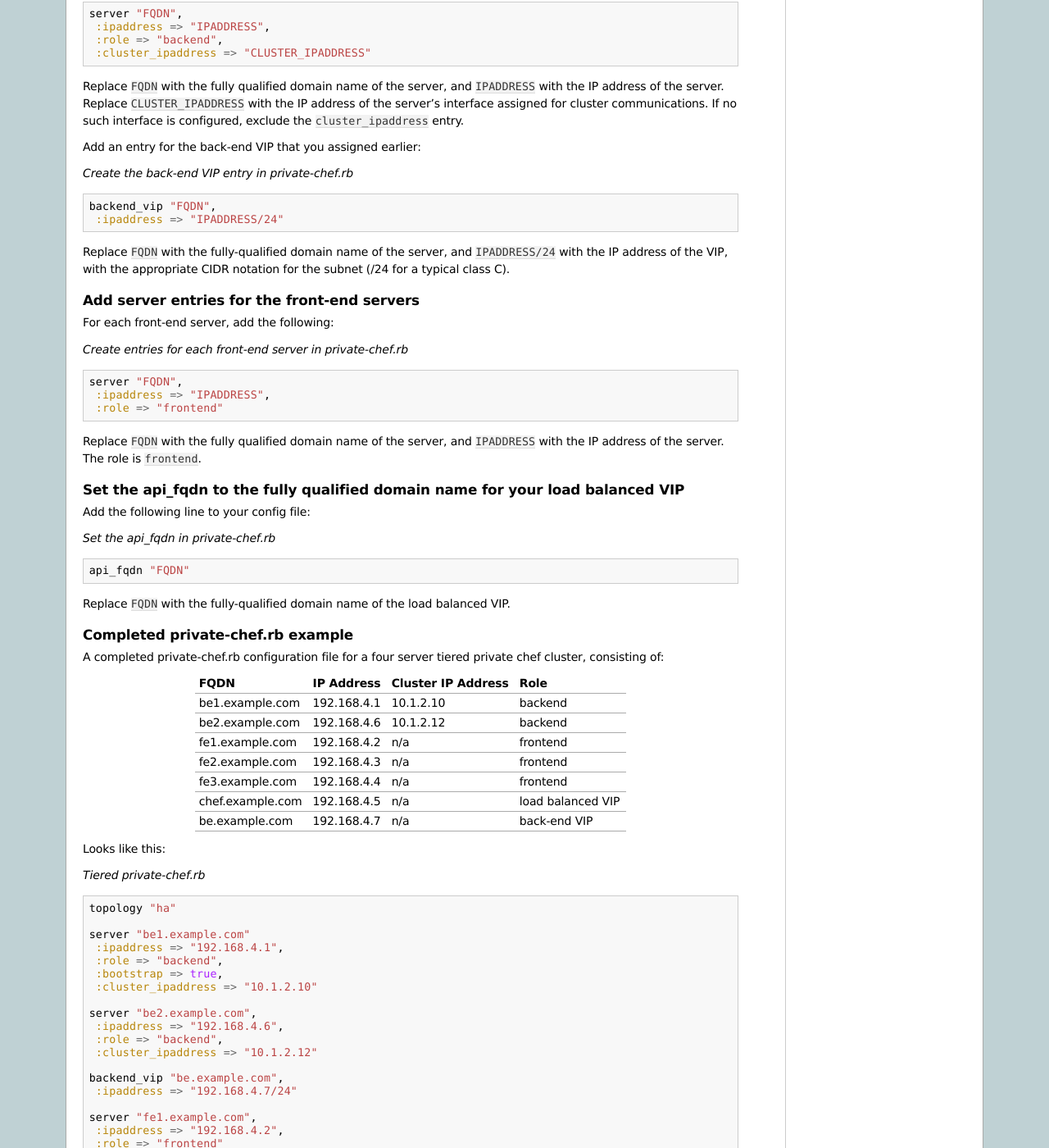
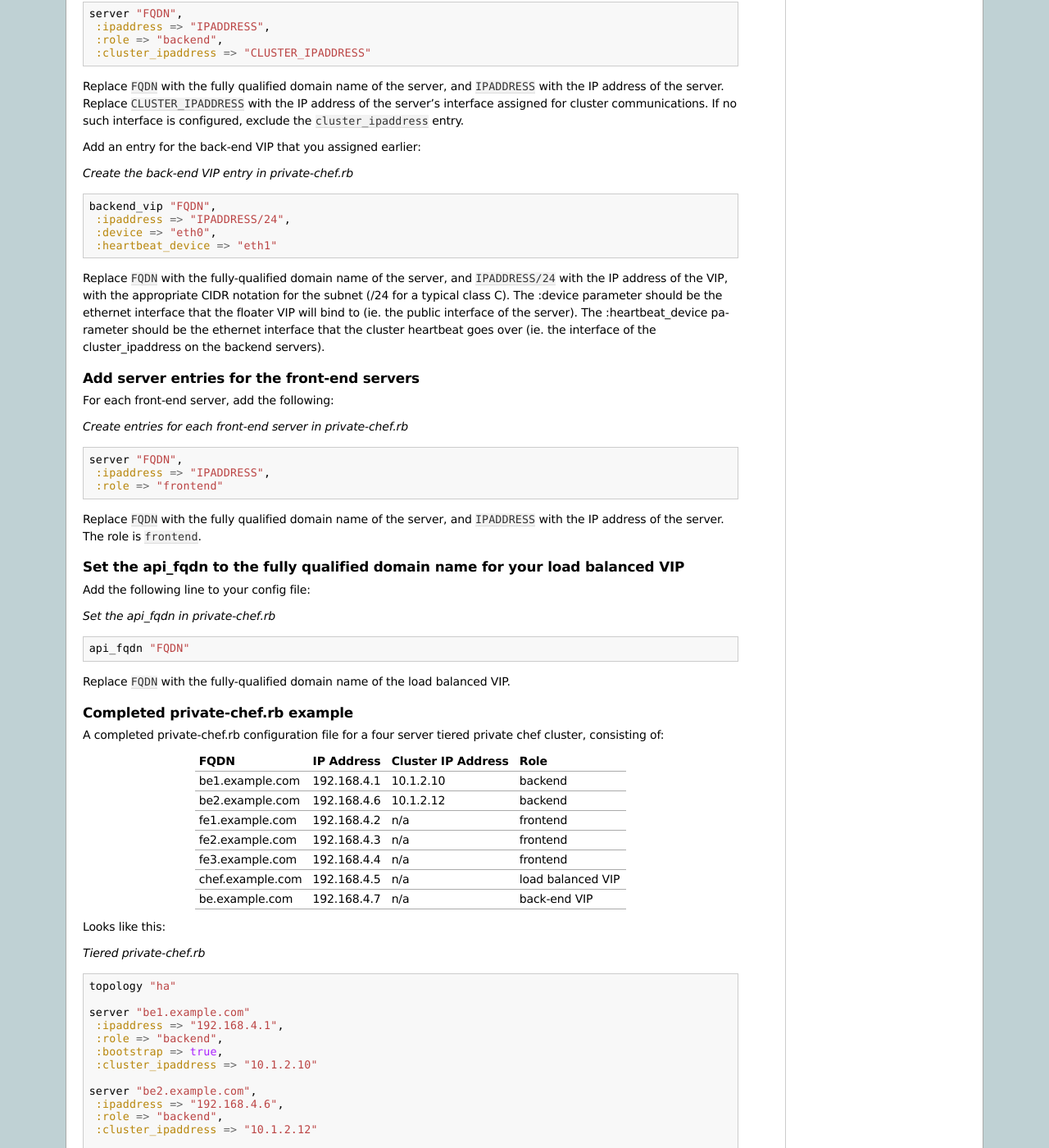
Before and after one commit to chef-boneyard/private-chef-administration, a Sphinx documentation site: the page built from source/installation/ha.rst, in a window 1280 px wide and 1400 px high, scrolled down 3081 px. Shown: the whole window at 82% size. Built offline with Sphinx 7.4.7, drawn with Linux system fonts in a browser that asks for light colours; some of the changed text lies outside the part shown.

Commit message:
add device and heartbeat_device information to h/a setup docs

```diff
--- a/source/installation/ha.rst
+++ b/source/installation/ha.rst
@@ -222,11 +222,17 @@
 .. code-block:: ruby
 
   backend_vip "FQDN",
-   :ipaddress => "IPADDRESS/24"
+   :ipaddress => "IPADDRESS/24",
+   :device => "eth0",
+   :heartbeat_device => "eth1"
 
 Replace ``FQDN`` with the fully-qualified domain name of the server, and
 ``IPADDRESS/24`` with the IP address of the VIP, with the appropriate CIDR
-notation for the subnet (/24 for a typical class C).
+notation for the subnet (/24 for a typical class C).  The :device parameter
+should be the ethernet interface that the floater VIP will bind to (ie.
+the public interface of the server).  The :heartbeat_device parameter should
+be the ethernet interface that the cluster heartbeat goes over (ie. the interface
+of the cluster_ipaddress on the backend servers).
 
 Add server entries for the front-end servers
 ~~~~~~~~~~~~~~~~~~~~~~~~~~~~~~~~~~~~~~~~~~~~
@@ -297,7 +303,9 @@
    :cluster_ipaddress => "10.1.2.12"
 
   backend_vip "be.example.com",
-   :ipaddress => "192.168.4.7/24"
+   :ipaddress => "192.168.4.7/24",
+   :device => "eth0",
+   :heartbeat_device => "eth1"
 
   server "fe1.example.com",
    :ipaddress => "192.168.4.2",
```
